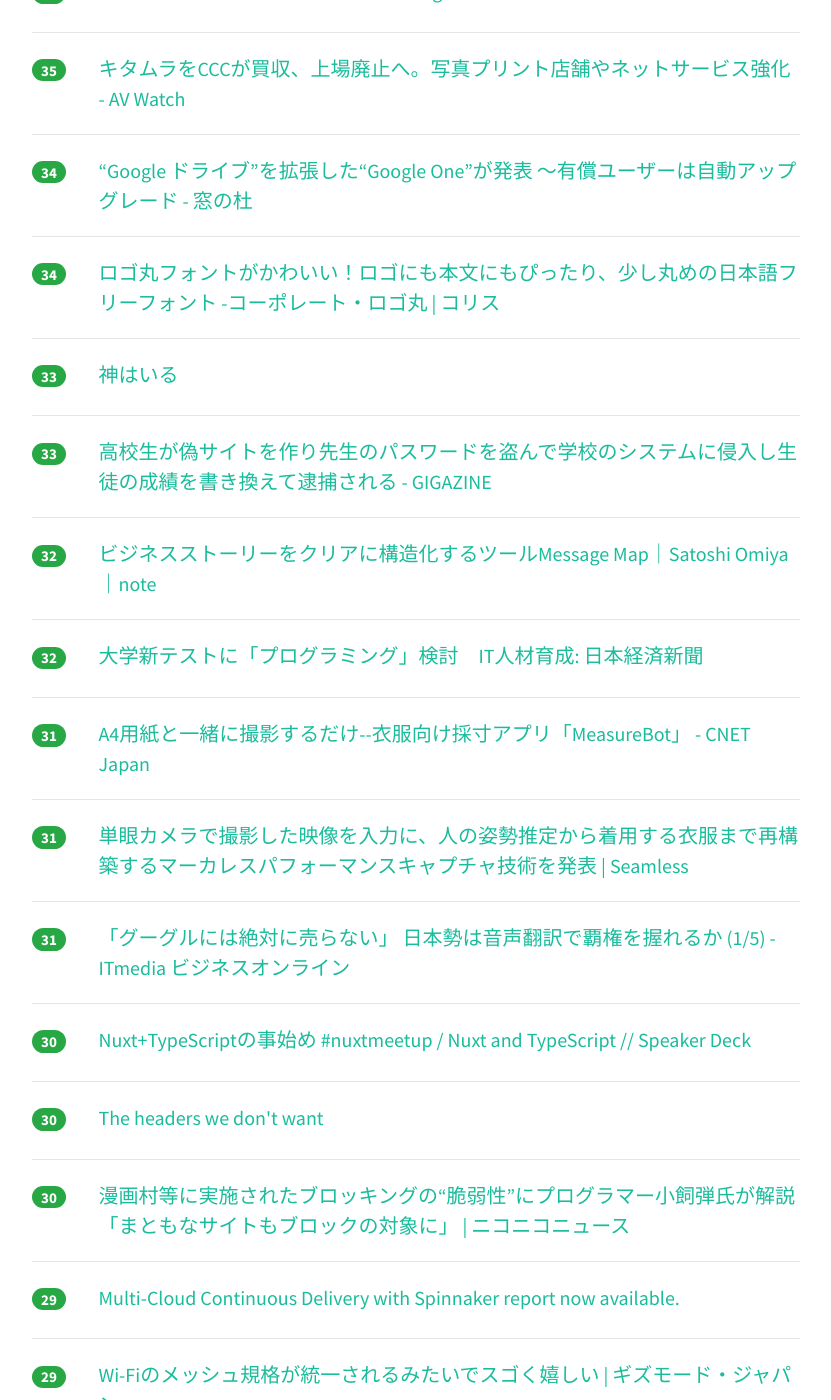
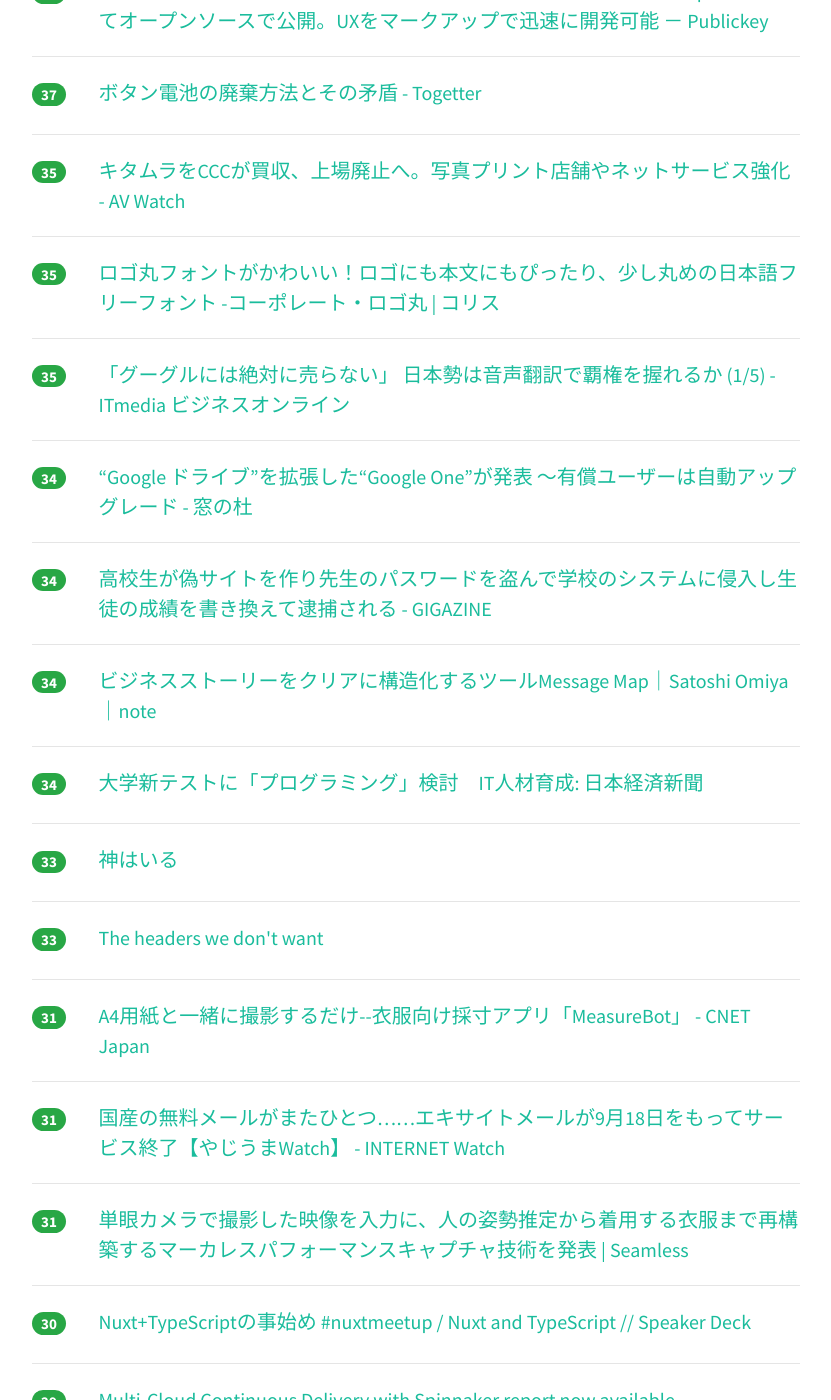
Before and after one commit to yatta47/hatena-matome-site, a Jekyll site: the page built from _posts/2018-05-16-hatena.md, in a window 1280 px wide and 1400 px high, scrolled down 2673 px. Shown: the whole window, without its empty margins (224-1055 px from the left). Built offline with Jekyll 4.4.1, drawn with Linux system fonts in a browser that asks for light colours; nearby versions of some CDN libraries; some of the changed text lies outside the part shown.

Commit message:
Updated 2018-05-16

```diff
--- a/_posts/2018-05-16-hatena.md
+++ b/_posts/2018-05-16-hatena.md
@@ -1,74 +1,79 @@
 ---
 layout: post
 title:  "2018-05-16 はてぶIT"
-date:   2018-05-16 20:01:15
+date:   2018-05-16 21:01:01
 tags: [it-hotentry]
 ---
-62 件のデータあり
+67 件のデータあり
 
 <hr><div class="row">
-<div class="col-1"><span class="badge badge-pill badge-success h2">662</span></div>
+<div class="col-1"><span class="badge badge-pill badge-success h2">745</span></div>
 <div class="col-11"><a href='https://r25.jp/article/545051307150263563' target='_blank'>限界まで使え。“世界の前澤”が語る「お金を増やす方法」はシンプルだった｜新R25 - 世の中がわかるジブンもいい。</a></div>
 </div>
 <hr>
 <div class="row">
-<div class="col-1"><span class="badge badge-pill badge-success h2">515</span></div>
+<div class="col-1"><span class="badge badge-pill badge-success h2">604</span></div>
 <div class="col-11"><a href='http://tkybpp.hatenablog.com/entry/2018/05/16/073000' target='_blank'>【翻訳】「シリコンバレーから生まれた最高の文書」と絶賛されたNetflixのカルチャーガイド全文 - BppLOG</a></div>
 </div>
 <hr>
 <div class="row">
-<div class="col-1"><span class="badge badge-pill badge-success h2">304</span></div>
+<div class="col-1"><span class="badge badge-pill badge-success h2">316</span></div>
 <div class="col-11"><a href='https://qiita.com/KSRG_Miyabi/items/2a3b5bdca464ec1154d7' target='_blank'>キズナアイとねこますの声を入れ替える機械学習をした - Qiita</a></div>
 </div>
 <hr>
 <div class="row">
-<div class="col-1"><span class="badge badge-pill badge-success h2">298</span></div>
+<div class="col-1"><span class="badge badge-pill badge-success h2">301</span></div>
 <div class="col-11"><a href='https://anond.hatelabo.jp/20180515224704' target='_blank'>中古本って、作者にお金は入らないよね？　 無断アップロードも、作者にお..</a></div>
 </div>
 <hr>
 <div class="row">
-<div class="col-1"><span class="badge badge-pill badge-success h2">197</span></div>
+<div class="col-1"><span class="badge badge-pill badge-success h2">229</span></div>
 <div class="col-11"><a href='http://www.itmedia.co.jp/news/articles/1805/16/news026.html' target='_blank'>「ねえグーグル、アレクサって知ってる？」　2歳児、「Google Home」「Amazon Echo」と仲良しになる - ITmedia NEWS</a></div>
 </div>
 <hr>
 <div class="row">
-<div class="col-1"><span class="badge badge-pill badge-success h2">141</span></div>
+<div class="col-1"><span class="badge badge-pill badge-success h2">154</span></div>
+<div class="col-11"><a href='https://anond.hatelabo.jp/20180516094319' target='_blank'>AIが人間を殺処分するべきとか言い出したらどうするんだろうなほんと</a></div>
+</div>
+<hr>
+<div class="row">
+<div class="col-1"><span class="badge badge-pill badge-success h2">149</span></div>
 <div class="col-11"><a href='http://gendai.ismedia.jp/articles/-/55668' target='_blank'>麻生大臣が致命的な「問題発言」を繰り返す理由が分かった（原田 隆之） | 現代ビジネス | 講談社（1/4）</a></div>
 </div>
 <hr>
 <div class="row">
-<div class="col-1"><span class="badge badge-pill badge-success h2">135</span></div>
-<div class="col-11"><a href='https://anond.hatelabo.jp/20180516094319' target='_blank'>AIが人間を殺処分するべきとか言い出したらどうするんだろうなほんと</a></div>
+<div class="col-1"><span class="badge badge-pill badge-success h2">113</span></div>
+<div class="col-11"><a href='https://speakerdeck.com/chie8842/ji-jie-xue-xi-depuroiwozhi-erukontenaji-shu' target='_blank'>機械学習デプロイを支えるコンテナ技術 // Speaker Deck</a></div>
 </div>
 <hr>
 <div class="row">
 <div class="col-1"><span class="badge badge-pill badge-success h2">108</span></div>
-<div class="col-11"><a href='https://speakerdeck.com/chie8842/ji-jie-xue-xi-depuroiwozhi-erukontenaji-shu' target='_blank'>機械学習デプロイを支えるコンテナ技術 // Speaker Deck</a></div>
-</div>
-<hr>
-<div class="row">
-<div class="col-1"><span class="badge badge-pill badge-success h2">105</span></div>
 <div class="col-11"><a href='http://www.minimalist-kenki.net/entry/canva' target='_blank'>無料高機能デザインツール「Canva」でブログアイコン作ってみた - kenkilog</a></div>
 </div>
 <hr>
 <div class="row">
-<div class="col-1"><span class="badge badge-pill badge-success h2">89</span></div>
+<div class="col-1"><span class="badge badge-pill badge-success h2">95</span></div>
 <div class="col-11"><a href='http://tech.nikkeibp.co.jp/atcl/nxt/column/18/00001/00469/?P=3' target='_blank'>カドカワ川上量生社長が語る、サイトブロッキングの必要性（3ページ目） | 日経 xTECH（クロステック）</a></div>
 </div>
 <hr>
 <div class="row">
-<div class="col-1"><span class="badge badge-pill badge-success h2">73</span></div>
+<div class="col-1"><span class="badge badge-pill badge-success h2">76</span></div>
+<div class="col-11"><a href='http://delete-all.hatenablog.com/entry/2018/05/16/124844' target='_blank'>Hagex氏と株式会社はてなへ殴り込みにきました。 - Everything you've ever Dreamed</a></div>
+</div>
+<hr>
+<div class="row">
+<div class="col-1"><span class="badge badge-pill badge-success h2">74</span></div>
 <div class="col-11"><a href='https://note.mu/haiji505/n/n2d2d5ba75a2f' target='_blank'>ベーシックな名刺デザイン覚え書き</a></div>
 </div>
 <hr>
 <div class="row">
-<div class="col-1"><span class="badge badge-pill badge-success h2">70</span></div>
-<div class="col-11"><a href='http://delete-all.hatenablog.com/entry/2018/05/16/124844' target='_blank'>Hagex氏と株式会社はてなへ殴り込みにきました。 - Everything you've ever Dreamed</a></div>
+<div class="col-1"><span class="badge badge-pill badge-success h2">66</span></div>
+<div class="col-11"><a href='https://www.publickey1.jp/blog/18/twitterhadoopgoogle_cloud_platform.html' target='_blank'>Twitter、数万台のHadoopクラスタとコールドストレージをGoogle Cloud Platformへ移行すると発表 － Publickey</a></div>
 </div>
 <hr>
 <div class="row">
-<div class="col-1"><span class="badge badge-pill badge-success h2">60</span></div>
-<div class="col-11"><a href='https://www.publickey1.jp/blog/18/twitterhadoopgoogle_cloud_platform.html' target='_blank'>Twitter、数万台のHadoopクラスタとコールドストレージをGoogle Cloud Platformへ移行すると発表 － Publickey</a></div>
+<div class="col-1"><span class="badge badge-pill badge-success h2">59</span></div>
+<div class="col-11"><a href='http://developers.gnavi.co.jp/entry/Rancher_Docker/yuhara' target='_blank'>RancherとDockerでぐるなびの本番サービスをリリースした話 - ぐるなびをちょっと良くするエンジニアブログ</a></div>
 </div>
 <hr>
 <div class="row">
@@ -77,23 +82,23 @@ tags: [it-hotentry]
 </div>
 <hr>
 <div class="row">
-<div class="col-1"><span class="badge badge-pill badge-success h2">52</span></div>
-<div class="col-11"><a href='http://developers.gnavi.co.jp/entry/Rancher_Docker/yuhara' target='_blank'>RancherとDockerでぐるなびの本番サービスをリリースした話 - ぐるなびをちょっと良くするエンジニアブログ</a></div>
+<div class="col-1"><span class="badge badge-pill badge-success h2">51</span></div>
+<div class="col-11"><a href='http://teineini.net/20180515-evernote-tukaikata/' target='_blank'>Evernote歴8年の私のイマの使い方</a></div>
 </div>
 <hr>
 <div class="row">
-<div class="col-1"><span class="badge badge-pill badge-success h2">48</span></div>
-<div class="col-11"><a href='http://teineini.net/20180515-evernote-tukaikata/' target='_blank'>Evernote歴8年の私のイマの使い方</a></div>
+<div class="col-1"><span class="badge badge-pill badge-success h2">49</span></div>
+<div class="col-11"><a href='https://www.fastly.com/blog/headers-we-dont-want/' target='_blank'>The headers we don't want</a></div>
+</div>
+<hr>
+<div class="row">
+<div class="col-1"><span class="badge badge-pill badge-success h2">46</span></div>
+<div class="col-11"><a href='https://coliss.com/articles/build-websites/operation/css/overriding-default-button-styles.html' target='_blank'>[CSS]もうbutton要素で困らない！ブラウザごとで異なるスタイルを望み通りにするためのノウハウのまとめ | コリス</a></div>
 </div>
 <hr>
 <div class="row">
 <div class="col-1"><span class="badge badge-pill badge-success h2">45</span></div>
 <div class="col-11"><a href='https://www.j-cast.com/2018/05/15328701.html?p=all' target='_blank'>全文表示 | 乗客名が「ガイコクジン様」　日本交通系配車アプリ「不適切な表現」で謝罪 : J-CASTニュース</a></div>
-</div>
-<hr>
-<div class="row">
-<div class="col-1"><span class="badge badge-pill badge-success h2">45</span></div>
-<div class="col-11"><a href='https://www.fastly.com/blog/headers-we-dont-want/' target='_blank'>The headers we don't want</a></div>
 </div>
 <hr>
 <div class="row">
@@ -103,7 +108,7 @@ tags: [it-hotentry]
 <hr>
 <div class="row">
 <div class="col-1"><span class="badge badge-pill badge-success h2">41</span></div>
-<div class="col-11"><a href='https://coliss.com/articles/build-websites/operation/css/overriding-default-button-styles.html' target='_blank'>[CSS]もうbutton要素で困らない！ブラウザごとで異なるスタイルを望み通りにするためのノウハウのまとめ | コリス</a></div>
+<div class="col-11"><a href='https://note.mu/lotus/n/nc3996da39773' target='_blank'>約4万RTされた「サクッと飲食店を決るアプリ」を作ろうと思った理由｜ren@プロダクトメイカー｜note</a></div>
 </div>
 <hr>
 <div class="row">
@@ -113,7 +118,12 @@ tags: [it-hotentry]
 <hr>
 <div class="row">
 <div class="col-1"><span class="badge badge-pill badge-success h2">40</span></div>
-<div class="col-11"><a href='https://note.mu/lotus/n/nc3996da39773' target='_blank'>約4万RTされた「サクッと飲食店を決るアプリ」を作ろうと思った理由｜ren@プロダクトメイカー｜note</a></div>
+<div class="col-11"><a href='http://news.nicovideo.jp/watch/nw3519966' target='_blank'>漫画村等に実施されたブロッキングの“脆弱性”にプログラマー小飼弾氏が解説「まともなサイトもブロックの対象に」 | ニコニコニュース</a></div>
+</div>
+<hr>
+<div class="row">
+<div class="col-1"><span class="badge badge-pill badge-success h2">38</span></div>
+<div class="col-11"><a href='http://www.atmarkit.co.jp/ait/articles/1805/16/news016.html' target='_blank'>「スマートスピーカー」の中にある「人工知能」は何をしているのか、作り方から理解する：ものになるモノ、ならないモノ（77） - ＠IT</a></div>
 </div>
 <hr>
 <div class="row">
@@ -123,11 +133,6 @@ tags: [it-hotentry]
 <hr>
 <div class="row">
 <div class="col-1"><span class="badge badge-pill badge-success h2">37</span></div>
-<div class="col-11"><a href='http://www.atmarkit.co.jp/ait/articles/1805/16/news016.html' target='_blank'>「スマートスピーカー」の中にある「人工知能」は何をしているのか、作り方から理解する：ものになるモノ、ならないモノ（77） - ＠IT</a></div>
-</div>
-<hr>
-<div class="row">
-<div class="col-1"><span class="badge badge-pill badge-success h2">36</span></div>
 <div class="col-11"><a href='https://togetter.com/li/1227666' target='_blank'>ボタン電池の廃棄方法とその矛盾 - Togetter</a></div>
 </div>
 <hr>
@@ -137,13 +142,33 @@ tags: [it-hotentry]
 </div>
 <hr>
 <div class="row">
+<div class="col-1"><span class="badge badge-pill badge-success h2">35</span></div>
+<div class="col-11"><a href='https://coliss.com/articles/freebies/free-font-corpmaru.html' target='_blank'>ロゴ丸フォントがかわいい！ロゴにも本文にもぴったり、少し丸めの日本語フリーフォント -コーポレート・ロゴ丸 | コリス</a></div>
+</div>
+<hr>
+<div class="row">
+<div class="col-1"><span class="badge badge-pill badge-success h2">35</span></div>
+<div class="col-11"><a href='http://www.itmedia.co.jp/business/articles/1805/16/news017.html' target='_blank'>「グーグルには絶対に売らない」 日本勢は音声翻訳で覇権を握れるか (1/5) - ITmedia ビジネスオンライン</a></div>
+</div>
+<hr>
+<div class="row">
 <div class="col-1"><span class="badge badge-pill badge-success h2">34</span></div>
 <div class="col-11"><a href='https://forest.watch.impress.co.jp/docs/news/1121908.html' target='_blank'>“Google ドライブ”を拡張した“Google One”が発表 ～有償ユーザーは自動アップグレード - 窓の杜</a></div>
 </div>
 <hr>
 <div class="row">
 <div class="col-1"><span class="badge badge-pill badge-success h2">34</span></div>
-<div class="col-11"><a href='https://coliss.com/articles/freebies/free-font-corpmaru.html' target='_blank'>ロゴ丸フォントがかわいい！ロゴにも本文にもぴったり、少し丸めの日本語フリーフォント -コーポレート・ロゴ丸 | コリス</a></div>
+<div class="col-11"><a href='https://gigazine.net/news/20180515-high-school-phishing/' target='_blank'>高校生が偽サイトを作り先生のパスワードを盗んで学校のシステムに侵入し生徒の成績を書き換えて逮捕される - GIGAZINE</a></div>
+</div>
+<hr>
+<div class="row">
+<div class="col-1"><span class="badge badge-pill badge-success h2">34</span></div>
+<div class="col-11"><a href='https://note.mu/satoshiomiya/n/n1800d951e40e' target='_blank'>ビジネスストーリーをクリアに構造化するツールMessage Map｜Satoshi Omiya｜note</a></div>
+</div>
+<hr>
+<div class="row">
+<div class="col-1"><span class="badge badge-pill badge-success h2">34</span></div>
+<div class="col-11"><a href='https://r.nikkei.com/article/DGXMZO30535270V10C18A5EE8000?s=2' target='_blank'>大学新テストに「プログラミング」検討　IT人材育成: 日本経済新聞</a></div>
 </div>
 <hr>
 <div class="row">
@@ -153,17 +178,7 @@ tags: [it-hotentry]
 <hr>
 <div class="row">
 <div class="col-1"><span class="badge badge-pill badge-success h2">33</span></div>
-<div class="col-11"><a href='https://gigazine.net/news/20180515-high-school-phishing/' target='_blank'>高校生が偽サイトを作り先生のパスワードを盗んで学校のシステムに侵入し生徒の成績を書き換えて逮捕される - GIGAZINE</a></div>
-</div>
-<hr>
-<div class="row">
-<div class="col-1"><span class="badge badge-pill badge-success h2">32</span></div>
-<div class="col-11"><a href='https://note.mu/satoshiomiya/n/n1800d951e40e' target='_blank'>ビジネスストーリーをクリアに構造化するツールMessage Map｜Satoshi Omiya｜note</a></div>
-</div>
-<hr>
-<div class="row">
-<div class="col-1"><span class="badge badge-pill badge-success h2">32</span></div>
-<div class="col-11"><a href='https://r.nikkei.com/article/DGXMZO30535270V10C18A5EE8000?s=2' target='_blank'>大学新テストに「プログラミング」検討　IT人材育成: 日本経済新聞</a></div>
+<div class="col-11"><a href='https://www.fastly.com/blog/headers-we-dont-want' target='_blank'>The headers we don't want</a></div>
 </div>
 <hr>
 <div class="row">
@@ -173,12 +188,12 @@ tags: [it-hotentry]
 <hr>
 <div class="row">
 <div class="col-1"><span class="badge badge-pill badge-success h2">31</span></div>
-<div class="col-11"><a href='https://shiropen.com/seamless/vr-monoperfcap' target='_blank'>単眼カメラで撮影した映像を入力に、人の姿勢推定から着用する衣服まで再構築するマーカレスパフォーマンスキャプチャ技術を発表 | Seamless</a></div>
+<div class="col-11"><a href='https://internet.watch.impress.co.jp/docs/yajiuma/1121972.html' target='_blank'>国産の無料メールがまたひとつ……エキサイトメールが9月18日をもってサービス終了【やじうまWatch】 - INTERNET Watch</a></div>
 </div>
 <hr>
 <div class="row">
 <div class="col-1"><span class="badge badge-pill badge-success h2">31</span></div>
-<div class="col-11"><a href='http://www.itmedia.co.jp/business/articles/1805/16/news017.html' target='_blank'>「グーグルには絶対に売らない」 日本勢は音声翻訳で覇権を握れるか (1/5) - ITmedia ビジネスオンライン</a></div>
+<div class="col-11"><a href='https://shiropen.com/seamless/vr-monoperfcap' target='_blank'>単眼カメラで撮影した映像を入力に、人の姿勢推定から着用する衣服まで再構築するマーカレスパフォーマンスキャプチャ技術を発表 | Seamless</a></div>
 </div>
 <hr>
 <div class="row">
@@ -187,18 +202,13 @@ tags: [it-hotentry]
 </div>
 <hr>
 <div class="row">
-<div class="col-1"><span class="badge badge-pill badge-success h2">30</span></div>
-<div class="col-11"><a href='https://www.fastly.com/blog/headers-we-dont-want' target='_blank'>The headers we don't want</a></div>
-</div>
-<hr>
-<div class="row">
-<div class="col-1"><span class="badge badge-pill badge-success h2">30</span></div>
-<div class="col-11"><a href='http://news.nicovideo.jp/watch/nw3519966' target='_blank'>漫画村等に実施されたブロッキングの“脆弱性”にプログラマー小飼弾氏が解説「まともなサイトもブロックの対象に」 | ニコニコニュース</a></div>
+<div class="col-1"><span class="badge badge-pill badge-success h2">29</span></div>
+<div class="col-11"><a href='https://medium.com/netflix-techblog/6040ba83b765' target='_blank'>Multi-Cloud Continuous Delivery with Spinnaker report now available.</a></div>
 </div>
 <hr>
 <div class="row">
 <div class="col-1"><span class="badge badge-pill badge-success h2">29</span></div>
-<div class="col-11"><a href='https://medium.com/netflix-techblog/6040ba83b765' target='_blank'>Multi-Cloud Continuous Delivery with Spinnaker report now available.</a></div>
+<div class="col-11"><a href='https://dev.classmethod.jp/server-side/docker-server-side/report-dockertokyo-23/' target='_blank'>Docker漬けの一日を共に〜Docker Meetup Tokyo #23 レポート〜 #dockertokyo ｜ Developers.IO</a></div>
 </div>
 <hr>
 <div class="row">
@@ -217,13 +227,8 @@ tags: [it-hotentry]
 </div>
 <hr>
 <div class="row">
-<div class="col-1"><span class="badge badge-pill badge-success h2">28</span></div>
-<div class="col-11"><a href='https://internet.watch.impress.co.jp/docs/yajiuma/1121972.html' target='_blank'>国産の無料メールがまたひとつ……エキサイトメールが9月18日をもってサービス終了【やじうまWatch】 - INTERNET Watch</a></div>
-</div>
-<hr>
-<div class="row">
-<div class="col-1"><span class="badge badge-pill badge-success h2">28</span></div>
-<div class="col-11"><a href='https://dev.classmethod.jp/server-side/docker-server-side/report-dockertokyo-23/' target='_blank'>Docker漬けの一日を共に〜Docker Meetup Tokyo #23 レポート〜 #dockertokyo ｜ Developers.IO</a></div>
+<div class="col-1"><span class="badge badge-pill badge-success h2">27</span></div>
+<div class="col-11"><a href='https://gigazine.net/news/20180516-surface-hub-2/' target='_blank'>Microsoftが大画面端末「Surface Hub 2」を発表、4枚連結可能＆移動式スタンド搭載でリモートワークを強力に推進 - GIGAZINE</a></div>
 </div>
 <hr>
 <div class="row">
@@ -237,13 +242,13 @@ tags: [it-hotentry]
 </div>
 <hr>
 <div class="row">
-<div class="col-1"><span class="badge badge-pill badge-success h2">26</span></div>
-<div class="col-11"><a href='https://gigazine.net/news/20180516-surface-hub-2/' target='_blank'>Microsoftが大画面端末「Surface Hub 2」を発表、4枚連結可能＆移動式スタンド搭載でリモートワークを強力に推進 - GIGAZINE</a></div>
+<div class="col-1"><span class="badge badge-pill badge-success h2">25</span></div>
+<div class="col-11"><a href='https://forest.watch.impress.co.jp/docs/news/1121842.html' target='_blank'>人気のツイートをチェックできるサービス“Favstar”が終了へ ～6月19日に閉鎖 - 窓の杜</a></div>
 </div>
 <hr>
 <div class="row">
 <div class="col-1"><span class="badge badge-pill badge-success h2">25</span></div>
-<div class="col-11"><a href='https://forest.watch.impress.co.jp/docs/news/1121842.html' target='_blank'>人気のツイートをチェックできるサービス“Favstar”が終了へ ～6月19日に閉鎖 - 窓の杜</a></div>
+<div class="col-11"><a href='https://japanese.engadget.com/2018/05/16/ai/' target='_blank'>ドコモスマホの「ひつじのしつじ」引退へ、新キャラ「マイデイズ」に──新AI機能発表 - Engadget 日本版</a></div>
 </div>
 <hr>
 <div class="row">
@@ -252,8 +257,18 @@ tags: [it-hotentry]
 </div>
 <hr>
 <div class="row">
-<div class="col-1"><span class="badge badge-pill badge-success h2">24</span></div>
-<div class="col-11"><a href='https://japanese.engadget.com/2018/05/16/ai/' target='_blank'>ドコモスマホの「ひつじのしつじ」引退へ、新キャラ「マイデイズ」に──新AI機能発表 - Engadget 日本版</a></div>
+<div class="col-1"><span class="badge badge-pill badge-success h2">23</span></div>
+<div class="col-11"><a href='http://yubais.hatenablog.com/entry/2018/05/16/171418' target='_blank'>「違法コピーがダメなら中古本もダメじゃね？」という意見について - 1400字制限</a></div>
+</div>
+<hr>
+<div class="row">
+<div class="col-1"><span class="badge badge-pill badge-success h2">23</span></div>
+<div class="col-11"><a href='http://www.itmedia.co.jp/news/articles/1805/16/news102.html' target='_blank'>「エキサイトメール」終了へ　98年スタートの老舗、20年の歴史に幕 - ITmedia NEWS</a></div>
+</div>
+<hr>
+<div class="row">
+<div class="col-1"><span class="badge badge-pill badge-success h2">22</span></div>
+<div class="col-11"><a href='http://www.itmedia.co.jp/news/articles/1805/16/news072.html' target='_blank'>Microsoft、50.5インチ画面端末「Surface Hub 2」を来年発売 - ITmedia NEWS</a></div>
 </div>
 <hr>
 <div class="row">
@@ -267,23 +282,23 @@ tags: [it-hotentry]
 </div>
 <hr>
 <div class="row">
-<div class="col-1"><span class="badge badge-pill badge-success h2">21</span></div>
-<div class="col-11"><a href='http://www.itmedia.co.jp/news/articles/1805/16/news102.html' target='_blank'>「エキサイトメール」終了へ　98年スタートの老舗、20年の歴史に幕 - ITmedia NEWS</a></div>
-</div>
-<hr>
-<div class="row">
 <div class="col-1"><span class="badge badge-pill badge-success h2">20</span></div>
 <div class="col-11"><a href='http://www.itmedia.co.jp/news/articles/1805/15/news102.html' target='_blank'>「長い間のご愛顧、ありがとうございました」　カシオ、デジカメ生産終了告知ページをオープン - ITmedia NEWS</a></div>
 </div>
 <hr>
 <div class="row">
 <div class="col-1"><span class="badge badge-pill badge-success h2">20</span></div>
-<div class="col-11"><a href='http://www.itmedia.co.jp/news/articles/1805/16/news072.html' target='_blank'>Microsoft、50.5インチ画面端末「Surface Hub 2」を来年発売 - ITmedia NEWS</a></div>
+<div class="col-11"><a href='https://www.gizmodo.jp/2018/05/new-google-news.html' target='_blank'>新しい｢Google ニュース｣アプリ、いいかも。ニュースの全体像を読みたい僕はこれでいく | ギズモード・ジャパン</a></div>
 </div>
 <hr>
 <div class="row">
 <div class="col-1"><span class="badge badge-pill badge-success h2">19</span></div>
 <div class="col-11"><a href='https://japan.cnet.com/article/35119202/' target='_blank'>CCC、カメラのキタムラを買収--キタムラは上場廃止へ - CNET Japan</a></div>
+</div>
+<hr>
+<div class="row">
+<div class="col-1"><span class="badge badge-pill badge-success h2">19</span></div>
+<div class="col-11"><a href='https://www.asahi.com/articles/ASL5B6R5SL5BTIPE041.html' target='_blank'>ＴＶ局「中韓に乗っ取られ論」デマ横行　学長発言に批判：朝日新聞デジタル</a></div>
 </div>
 <hr>
 <div class="row">
@@ -293,7 +308,7 @@ tags: [it-hotentry]
 <hr>
 <div class="row">
 <div class="col-1"><span class="badge badge-pill badge-success h2">18</span></div>
-<div class="col-11"><a href='http://yubais.hatenablog.com/entry/2018/05/16/171418' target='_blank'>「違法コピーがダメなら中古本もダメじゃね？」という意見について - 1400字制限</a></div>
+<div class="col-11"><a href='http://takuya-1st.hatenablog.jp/entry/2018/05/16/010110' target='_blank'>GitLabのIssueで作業時間の記録がとても楽だった - それマグで！</a></div>
 </div>
 <hr>
 <div class="row">
@@ -316,3 +331,13 @@ tags: [it-hotentry]
 <div class="col-11"><a href='http://www.itmedia.co.jp/mobile/articles/1805/15/news103.html' target='_blank'>LINE、無料名刺管理アプリ「myBridge」を提供　着信時に名刺情報を表示 - ITmedia Mobile</a></div>
 </div>
 <hr>
+<div class="row">
+<div class="col-1"><span class="badge badge-pill badge-success h2">16</span></div>
+<div class="col-11"><a href='http://xn--ch-0j3c365i5smxx6a.com/column.php?archive_id=40' target='_blank'>新卒派遣は負け組なのか？ 正社員になれない厳しい現実。｜-派遣会社チェキ-</a></div>
+</div>
+<hr>
+<div class="row">
+<div class="col-1"><span class="badge badge-pill badge-success h2">12</span></div>
+<div class="col-11"><a href='http://konifar-zatsu.hatenadiary.jp/entry/2018/05/16/155727' target='_blank'>SlicesのCodelabが激アツだった - Konifar's ZATSU</a></div>
+</div>
+<hr>
```
